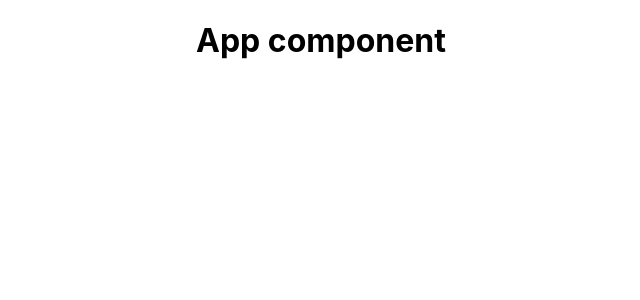
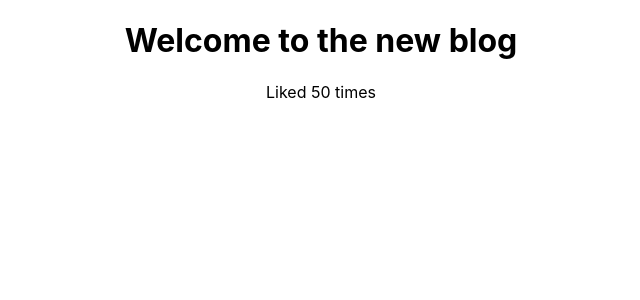
Before and after one commit to IonescuCezar/react-minimal-app, a React (Create React App) app: page / in a window 1280 px wide. Shown: the top 300 px of the page, without its empty margins (319-959 px from the left). Built offline with nearby package versions, Linux system fonts and the light colour scheme.

Commit message:
+ Display values in templates

```diff
--- a/src/App.js
+++ b/src/App.js
@@ -1,11 +1,14 @@
-import logo from './logo.svg';
 import './App.css';
 
 function App() {
+  const title = 'Welcome to the new blog';
+  const likes = 50;
+
   return (
     <div className="App">
-      <div className="conte">
-        <h1>App component</h1>
+      <div className="content">
+        <h1>{ title }</h1>
+        <p>Liked { likes } times</p>
       </div>
     </div>
   );
```
